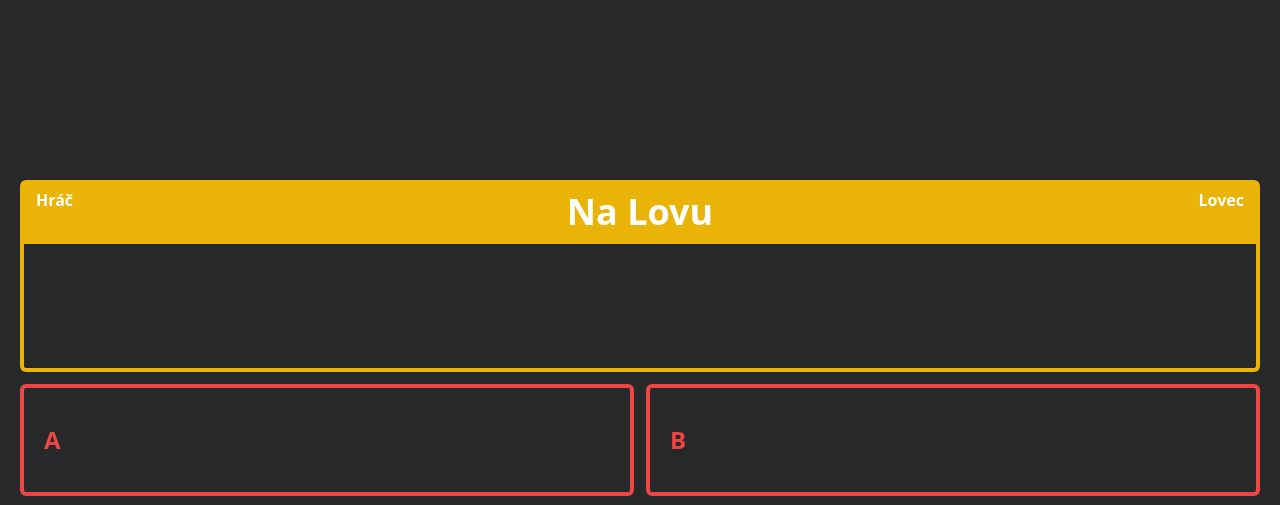
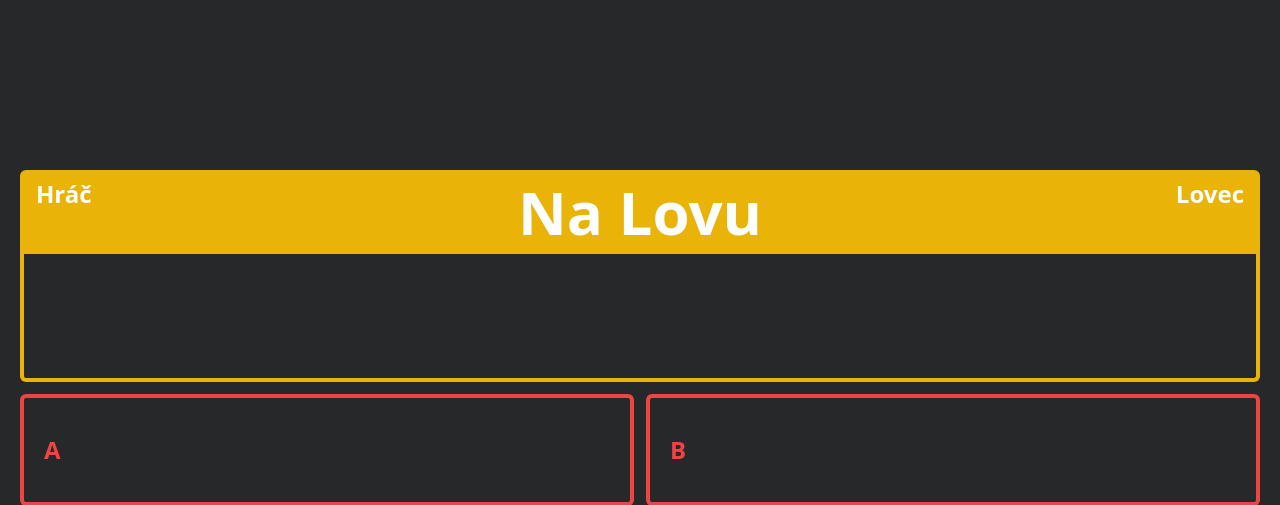
Before and after one commit to RobinMicek/NaLovu, a Flask app: template app/web/blueprints/templates/screens/stream.html in a window 1280 px wide. Shown: the top 505 px of the page. Run offline with Flask 3, Linux system fonts and the light colour scheme; data comes from the database, SQL or seed files in the repository; the template is opened without the code that fills it: most values are stand-ins (such as "Sample title", 1, 10 or a date in 2020); some libraries are stand-ins or nearby versions.

Commit message:
Larger info text on stream screen

```diff
--- a/app/web/blueprints/templates/screens/stream.html
+++ b/app/web/blueprints/templates/screens/stream.html
@@ -44,17 +44,17 @@
     <div class="grid grid-cols-3 rounded-t-md bg-yellow-500 w-full py-2 px-4">
 
         <div class="col-span-1 text-left">
-            <h1 class="text-2xl font-bold">{% for player in players %} {% if player.role == "player" %} {{ player.name }} {% endif %} {% endfor %}</h1>
-            <h2 class="font-semibold">Hráč</h2>
+            <h1 class="text-4xl font-bold">{% for player in players %} {% if player.role == "player" %} {{ player.name }} {% endif %} {% endfor %}</h1>
+            <h2 class="text-2xl font-semibold">Hráč</h2>
         </div>
 
         <div class="col-span-1">
-            <h1 class="p-1 text-4xl text-center font-bold">Na Lovu</h1>
+            <h1 class="p-1 text-6xl text-center font-bold">Na Lovu</h1>
         </div>
 
         <div class="col-span-1 text-right">
-            <h1 class="text-2xl font-bold">{% for player in players %} {% if player.role == "chaser" %} {{ player.name }} {% endif %} {% endfor %}</h1>
-            <h2 class="font-semibold">Lovec</h2>
+            <h1 class="text-4xl font-bold">{% for player in players %} {% if player.role == "chaser" %} {{ player.name }} {% endif %} {% endfor %}</h1>
+            <h2 class="text-2xl font-semibold">Lovec</h2>
         </div>
     </div>
 
```
